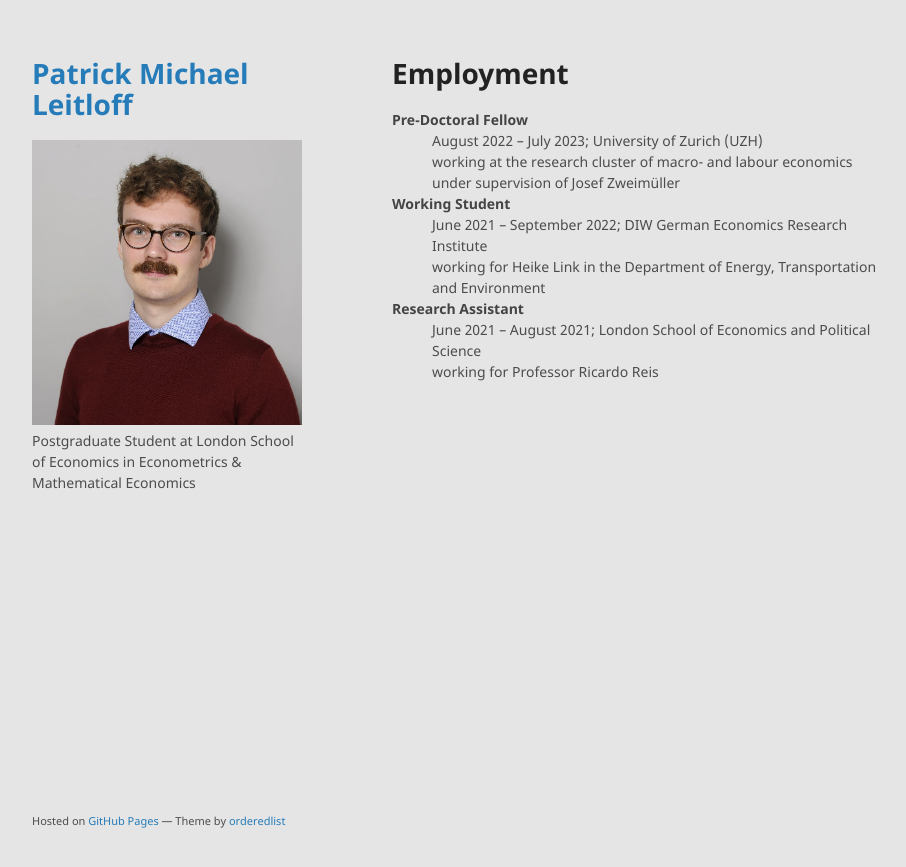
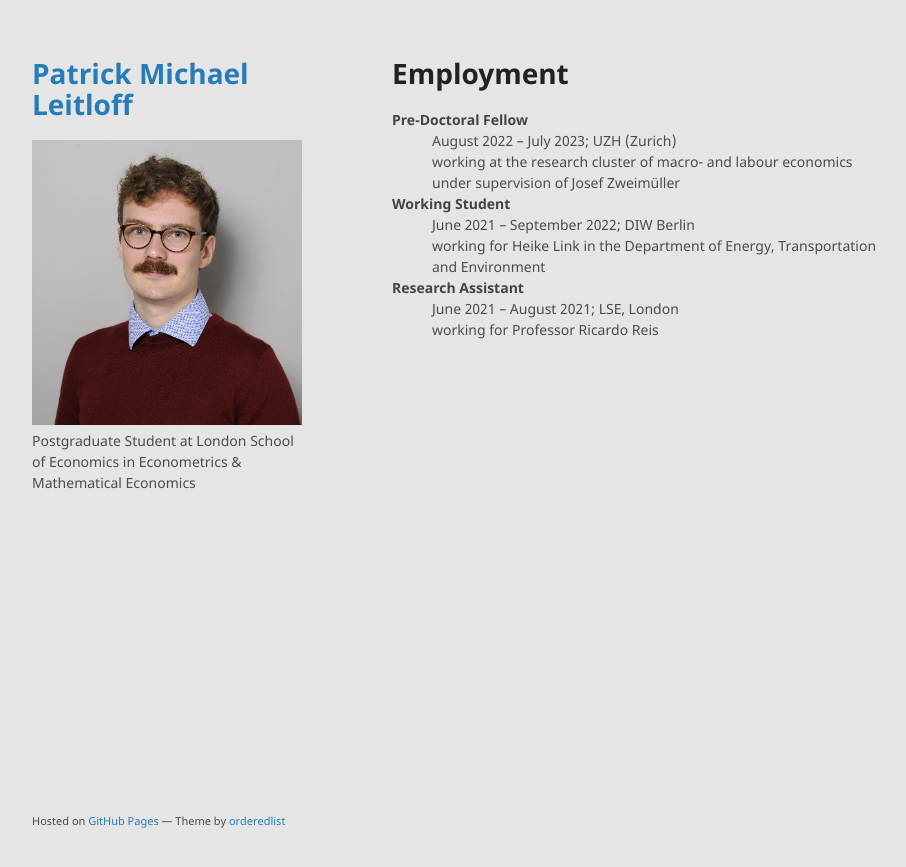
Before and after one commit to patrick-leitloff/patrick-leitloff.github.io, a Jekyll site: the page built from employment.md, in a window 1280 px wide. Shown: the top 867 px of the page, without its empty margins (178-1084 px from the left). Built offline with Jekyll 4.4.1, drawn with Linux system fonts in a browser that asks for light colours; our own code applies the rules of GitHub Pages for plain Markdown files.

Commit message:
Update employment.md

```diff
--- a/employment.md
+++ b/employment.md
@@ -6,12 +6,12 @@ layout: default
 
 <dl>
    <dt>Pre-Doctoral Fellow</dt>
-      <dd>August 2022 – July 2023; University of Zurich (UZH)</dd>
+      <dd>August 2022 – July 2023; UZH (Zurich)</dd>
       <dd>working at the research cluster of macro- and labour economics under supervision of Josef Zweimüller</dd>
    <dt>Working Student</dt>
-      <dd>June 2021 – September 2022; DIW German Economics Research Institute</dd>
+      <dd>June 2021 – September 2022; DIW Berlin</dd>
       <dd>working for Heike Link in the Department of Energy, Transportation and Environment</dd>
    <dt>Research Assistant</dt>
-      <dd>June 2021 – August 2021; London School of Economics and Political Science</dd>
+      <dd>June 2021 – August 2021; LSE, London</dd>
       <dd>working for Professor Ricardo Reis</dd>
 </dl>
```
